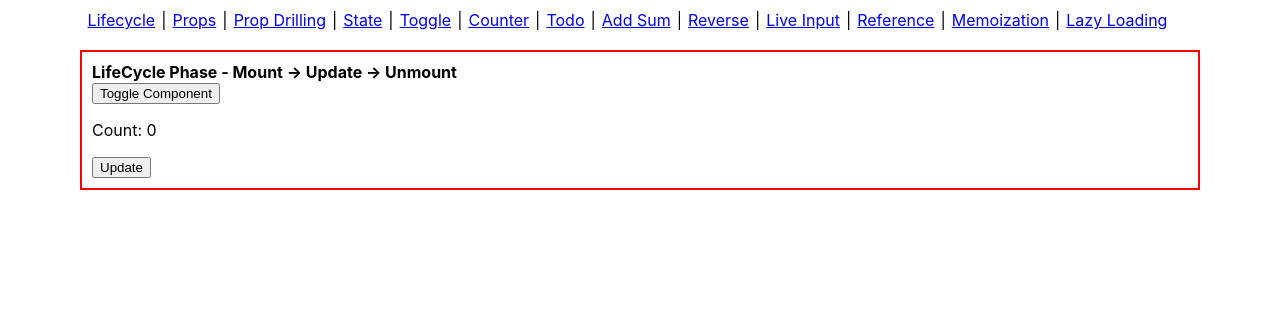
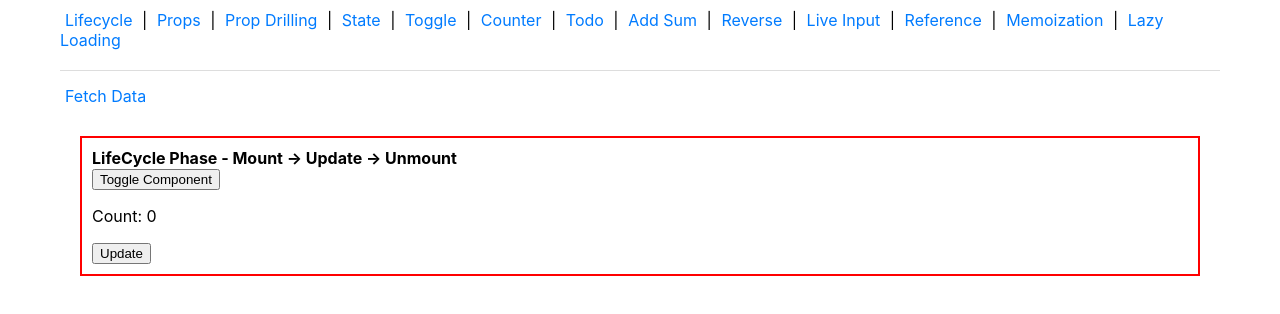
Before and after one commit to mahapatra079/my-app, a React (Create React App) app: page / in a window 1280 px wide. Shown: the top 314 px of the page. Built offline with nearby package versions, Linux system fonts and the light colour scheme.

Commit message:
Optimization On Navigation Styling & Strcture

```diff
--- a/src/App.js
+++ b/src/App.js
@@ -12,14 +12,17 @@ import ToDoList from "./ToDoList";
 import Reference from "./Reference";
 import Memoization from "./Memoization";
 import LazyLoading from "./LazyLoading";
+import Fetch from "./Fetch";
 
 export default function App() {
   const userName = "Prop Drilling - PC → MC → GC";
 
   return (
     <div className="container">
+      <div className="content">
+        <div className="nav-container">
           <nav>
-        <Link to="/">Lifecycle</Link> |{" "}     {/*a single space in .... | → separator ...... {" "} → space after the pipe*/}
+            <Link to="/">Lifecycle</Link> |{" "}    {/*a single space in .... | → separator ...... {" "} → space after the pipe*/}
             <Link to="/props">Props</Link> |{" "}
             <Link to="/prop-drilling">Prop Drilling</Link> |{" "}
             <Link to="/state">State</Link> |{" "}
@@ -29,18 +32,26 @@ export default function App() {
             <Link to="/sum">Add Sum</Link> |{" "}
             <Link to="/reverse">Reverse</Link> |{" "}
             <Link to="/input">Live Input</Link> |{" "}
-        <Link to="/reference">Reference</Link> |{""}
+            <Link to="/reference">Reference</Link> |{" "}
             <Link to="/memoization">Memoization</Link> |{" "}
             <Link to="/lazy-loading">Lazy Loading</Link>
           </nav>
+        </div>
+
+        <div className="nav-container nav-secondary">
+          <nav className="nav-2">
+            <Link to="/fetch">Fetch Data</Link>
+          </nav>
+        </div>
+      </div>
 
       <Routes>
         <Route path="/" element={<LifeCyclePage />} />
 
-        {/* Prop - Passing the data fronm Parent to Child Component */}
+        {/* Prop - Passing the data from Parent to Child Component */}
         <Route path="/props" element={<ChildComponent name="Amit" age={30} />} />
 
-         {/* Props Drilling - passing to data from parent to multiple child  */}
+        {/* Props Drilling - passing data from parent to multiple child */}
         <Route path="/prop-drilling" element={<Parent userName={userName} />} />
 
         {/* State - Allow you to store data and modify the values */}
@@ -54,6 +65,7 @@ export default function App() {
         <Route path="/reference" element={<Reference />} />
         <Route path="/memoization" element={<Memoization />} />
         <Route path="/lazy-loading" element={<LazyLoading />} />
+        <Route path="/fetch" element={<Fetch />} />
       </Routes>
     </div>
   );
--- /dev/null
+++ b/src/Fetch.js
@@ -0,0 +1,5 @@
+function Fetch() {
+  return (<div>Fetch Component</div>);
+}
+
+export default Fetch;
--- a/src/index.css
+++ b/src/index.css
@@ -1,8 +1,9 @@
 body { margin: 0; font-family: -apple-system, BlinkMacSystemFont, 'Segoe UI', 'Roboto', 'Oxygen', 'Ubuntu', 'Cantarell', 'Fira Sans', 'Droid Sans', 'Helvetica Neue', sans-serif; -webkit-font-smoothing: antialiased; -moz-osx-font-smoothing: grayscale; } code { font-family: source-code-pro, Menlo, Monaco, Consolas, 'Courier New', monospace; }
 
-h2, h4{padding: 0;margin: 0;}.title{margin-bottom: 20px;}.container{ width: 1160px; margin: 0 auto; max-width: 1160px; }
-nav{ display: flex; justify-content: center; width: calc(100% - 25px); margin-top: 10px; gap: 6px;}
-.d-block{display: block;}.mt-10{margin-top: 10px;}.mt-20{margin-top: 20px;}
+h2, h4{padding: 0;margin: 0;}.title{margin-bottom: 20px;}.d-block{display: block;}.mt-10{margin-top: 10px;}.mt-20{margin-top: 20px;}
+
+.container{ width: 1160px; margin: 0 auto; max-width: 1160px; }
+.content { display: flex; flex-direction: column; } .nav-container { padding: 10px 0; } .nav-container nav a { margin: 0 5px; text-decoration: none; color: #007bff; } .nav-container nav a:hover { text-decoration: underline; } .nav-secondary { border-top: 1px solid #ddd; margin-top: 10px; padding-top: 15px; } .nav-2 { display: block; }
 
 .concept{ margin-bottom: -40px; } .props{ border: 4px solid #000; margin-top: 50px; padding: 10px; text-align: center; } .child-data, .life-cycle{ border: 2px solid red; padding: 10px; margin: 20px; } .props-drilling{ border: 3px solid grey; margin-top: 20px; padding: 10px; } .toggle { margin-top: 15px; } .toggle button, .addBtn{ cursor: pointer; width: 100%; height: 36px; border-radius: 10px; font-size: 16px; }
 .adding-sum, .reversing-string, .counter, .capture-input, .show-hide, .todo-list, .toggle, .use-reference, .memoization, .lazyLoading{border: 2px solid blue;padding: 20px;margin-top: 20px;}
```
Lines whose indentation alone changed are shown as unchanged.
